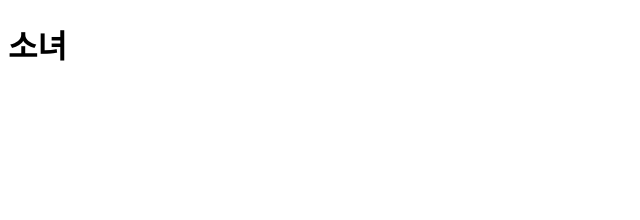
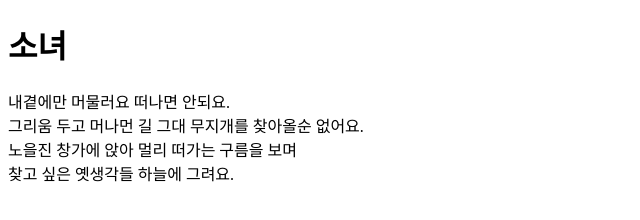
Before and after one commit to minjaejeo/gitTest, a plain HTML site: page index.html in a window 1280 px wide. Shown: the whole page, without its empty margins (0-640 px from the left). Drawn offline with Linux system fonts and the light colour scheme.

Commit message:
'소녀'의 첫 번째 가사 입력

```diff
--- a/index.html
+++ b/index.html
@@ -7,5 +7,11 @@
 </head>
 <body>
     <h1>소녀</h1>
+    <p>
+        내곁에만 머물러요 떠나면 안되요.<br>
+        그리움 두고 머나먼 길 그대 무지개를 찾아올순 없어요.<br>
+        노을진 창가에 앉아 멀리 떠가는 구름을 보며<br>
+        찾고 싶은 옛생각들 하늘에 그려요.<br>
+    </p>
 </body>
 </html>
```
